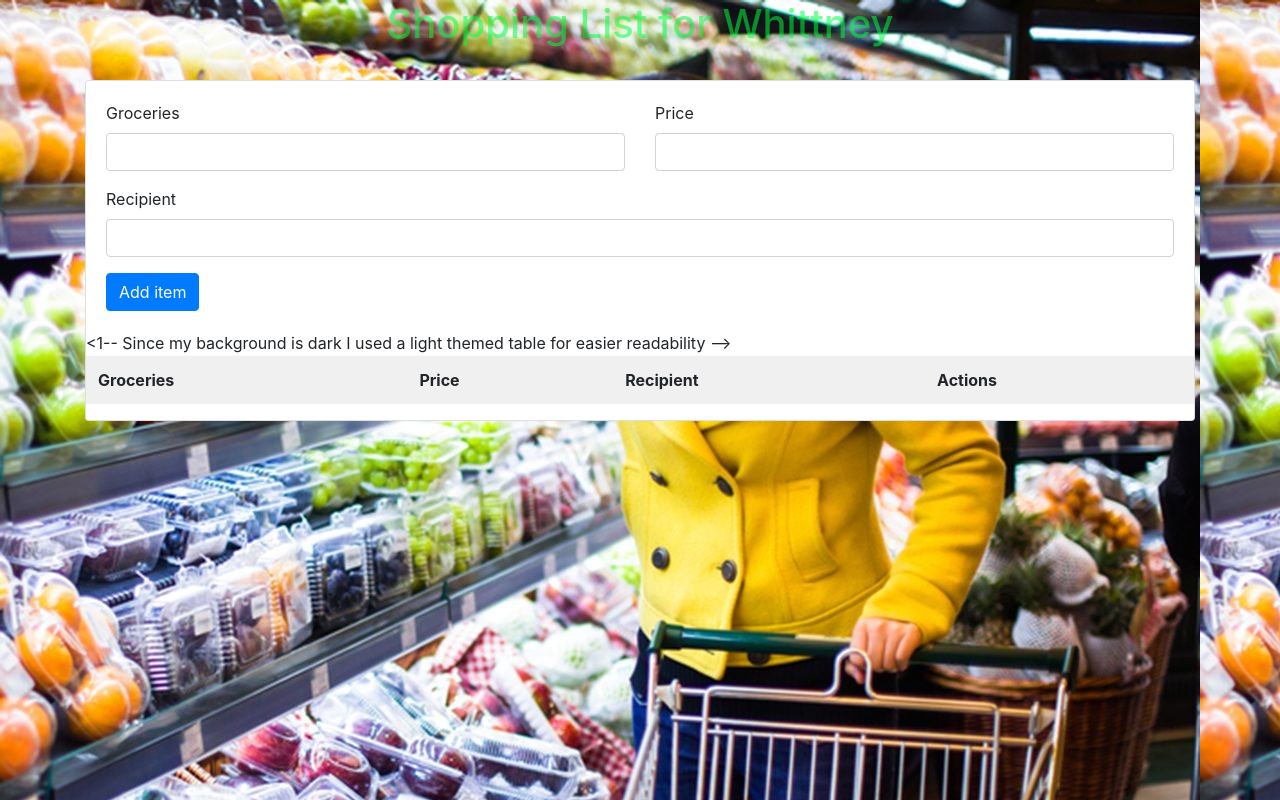
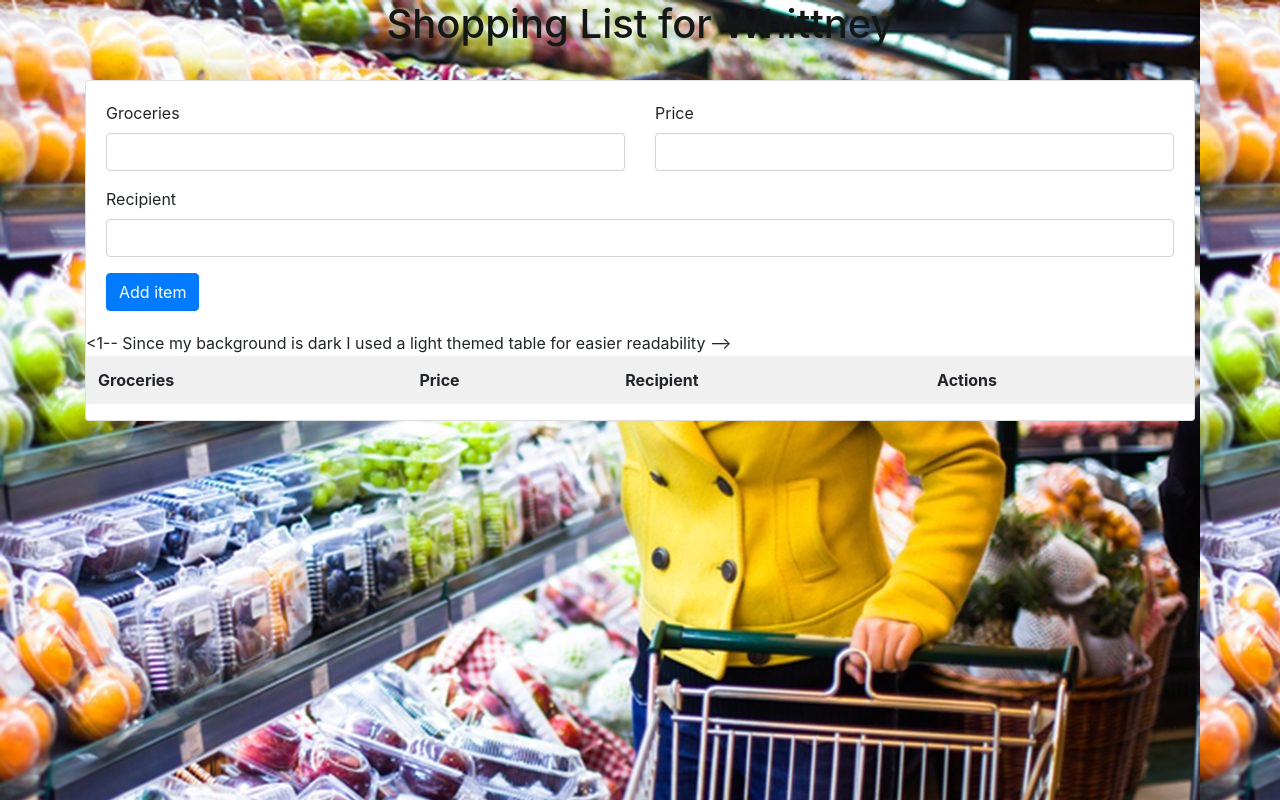
Before and after one commit to Whittney92/Week-10-assignment, a plain HTML site: page index.html in a window 1280 px wide. Drawn offline with nearby package versions, Linux system fonts and the light colour scheme; a script that the page names is missing.

Commit message:
push week 10

```diff
--- a/index.html
+++ b/index.html
@@ -2,15 +2,15 @@
 <!-- Added HTML Boiler Plate w/ link to bootstrap -->
 <!DOCTYPE html>
 <html lang="en">
-<head>
+<head></head>
+<body>
     <meta charset="UTF-8">
     <meta name="viewport" content="width=device-width, initial-scale=1.0">
-    <title>Shopping List for Whittney</title> </head>
+    <title>Shopping List for Whittney</title>
     <link rel="stylesheet" href= "node_modules/bootstrap/dist/css/bootstrap.css"
 
-
-<!-- Centered and colored my title -->
-<h1 style="color:rgba(0, 255, 60, 0.53); text-align: center;">Shopping List for Whittney</h1>
+</body><!-- Centered and colored my title -->
+<h1 style="color:rgb(20, 24, 21); text-align: center;">Shopping List for Whittney</h1>
 
 <!-- Created containers and cards to withhold Gift, Price, and Recipient. They all used text fields. -->
 <body class="container"></body>
--- a/index.js
+++ b/index.js
@@ -1,9 +1,9 @@
 let id = 0;
 
-// added an event listener to await the 'clicking' of the add button before creating a new row in the table.
+// added an event listener for the 'clicking' of the add button before creating a new row in the table.
 document.getElementById('add').addEventListener('click', () => {
 
-// established a table to reflect the Gift, Price, and Recipient
+//  Created a Grocery item, Price, and Recipient table or "Key"
     let createdDate = new Date();
     let table = document.getElementById('list');
     let row = table.insertRow(1);
@@ -16,7 +16,7 @@ document.getElementById('add').addEventListener('click', () => {
     document.getElementByID('new-gift').value = '';
 });
 
-// created a delete button to allow the user to remove items after they have been shopped for.
+// created a delete button to allow the shopper to delete as he/she goes.
 function createDeleteButton(id) {
     let btn = document.createElement('button');
     btn.className = 'btn btn-primary';
```
